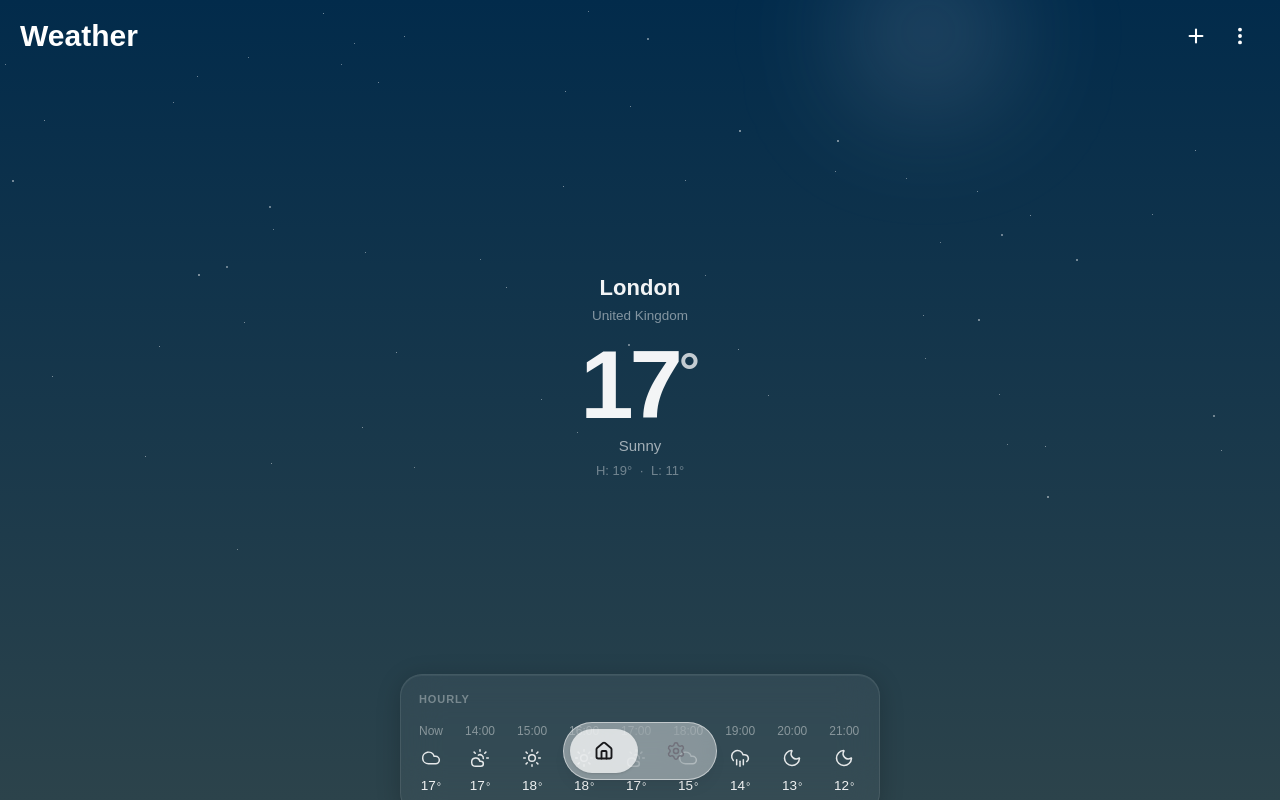
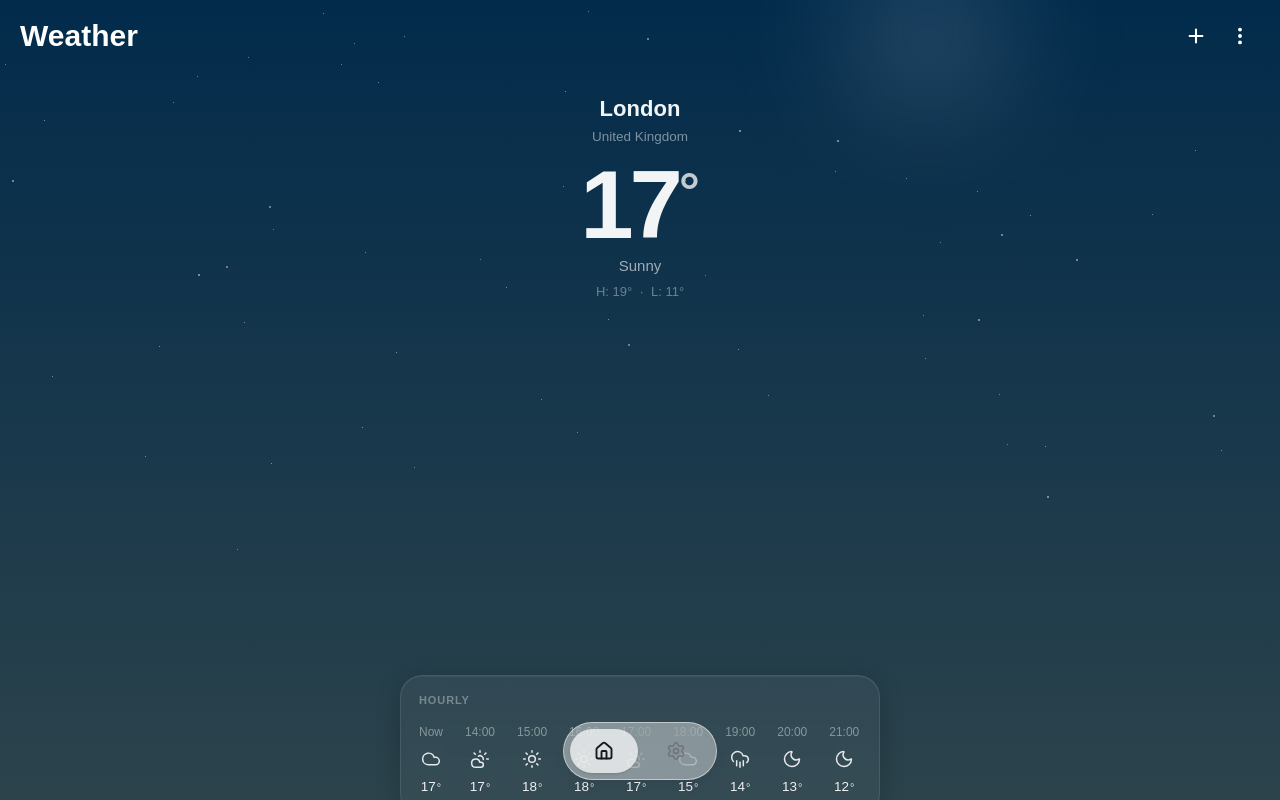
Before and after one commit to TheVamoraProject/VamoraWeather, a Next.js app in the folder web/: page / in a window 1280 px wide. Built offline with nearby package versions, Linux system fonts and the light colour scheme.

Commit message:
Update page.tsx

```diff
--- a/web/app/page.tsx
+++ b/web/app/page.tsx
@@ -172,10 +172,8 @@ export default function WeatherHome() {
           {/* ══ Hero ═════════════════════════════════════════════════════ */}
           <div style={{
             textAlign: "center",
-            minHeight: "calc(100dvh - 72px - 88px - 60px)", // viewport minus toolbar, nav, peek gap
-            display: "flex", flexDirection: "column",
-            alignItems: "center", justifyContent: "center",
-            padding: "12px 0 0",
+            paddingTop: 12,
+            paddingBottom: "calc(100dvh - 72px - 88px - 280px)",
           }}>
             <h1 style={{
               margin: 0,
```
